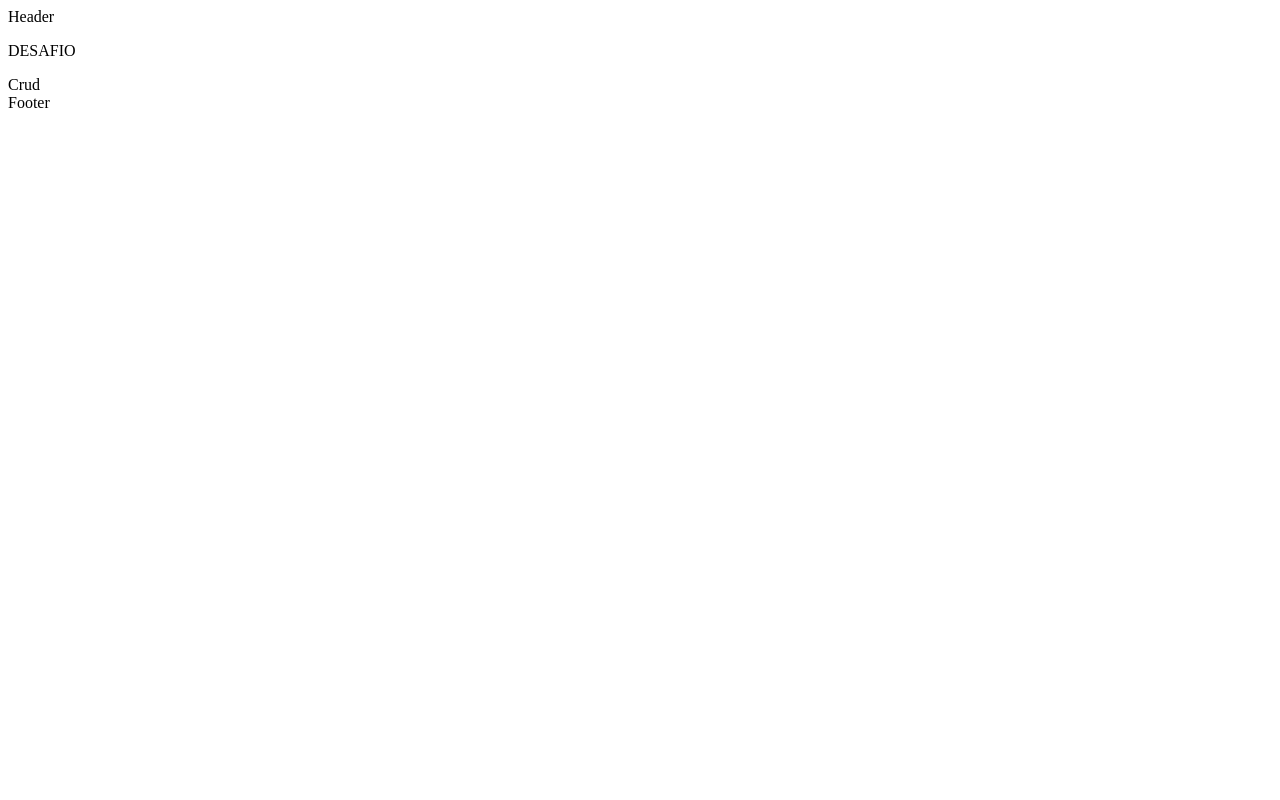
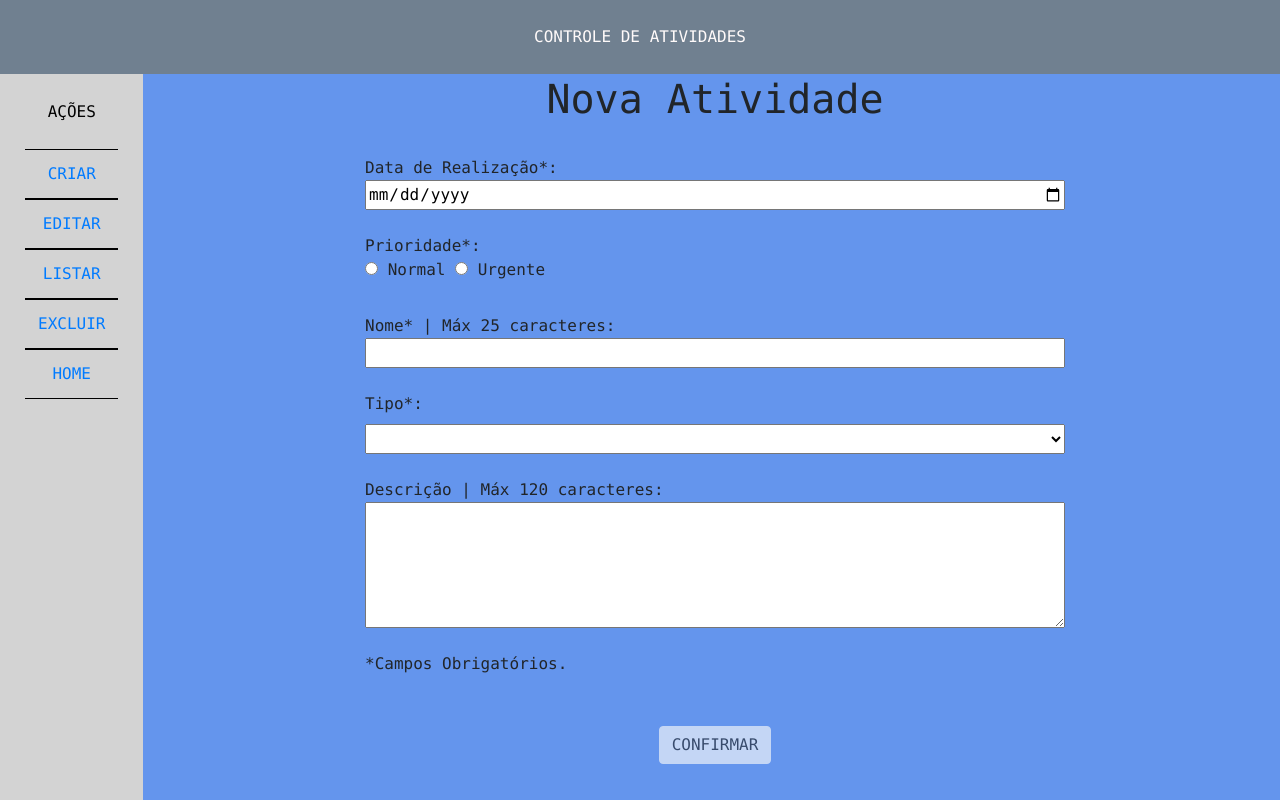
Before and after one commit to crismartens/desafio-tw-frontend, a website: page index.html at #!/criar in a window 1280 px wide. Drawn offline with nearby package versions, Linux system fonts and the light colour scheme; some packages are replaced by stand-ins of ours.

Commit message:
Add crud rotas

```diff
--- /dev/null
+++ b/css/custom.css
@@ -0,0 +1,116 @@
+body {
+    font-family: "Lucida Console", Courier, monospace;
+    background: snow;
+    text-align: center;
+    position: absolute;
+    height: 100%;
+    width: 100%;
+}
+
+.actions {
+    padding-left: 25px;
+    padding-right: 25px;
+    padding-top: 75px;
+    padding-bottom: 75px;
+    left: 0;
+    bottom: 0;
+    top: 0;
+    color: black;
+    background: lightgray;
+    position: fixed;
+    text-align: left;
+}
+
+.actions .title{
+    text-align: center !important;
+    padding-bottom: 25px;
+    padding-top: 25px;
+}
+
+.actions .list{
+    text-align: center;
+    padding-bottom: 5px;
+    padding-top: 5px;
+    display: grid;
+    border-color: black;
+    border-style: solid;
+    border-width: 1px;
+    border-left-style: none;
+    border-right-style: none;
+}
+
+header {
+    padding: 25px;
+    color: snow;
+    background: slategray;
+    position: fixed;
+    top: 0;
+    left: 0;
+    right: 0;
+    z-index: 9
+}
+
+header #wrapper {
+    min-height: 100%;
+    position: relative;
+}
+header #container {
+    overflow: hidden;
+}
+header #content div {
+    margin: 0 auto;
+}
+footer {
+    padding: 25px;
+    color: snow;
+    background: slategray;
+    position: fixed;
+    bottom: 0;
+    left: 0;
+    right: 0;
+    z-index: 9
+}
+
+.selected {
+    background: blueviolet !important;
+}
+
+.article {
+    padding-top: 75px;
+    padding-bottom: 75px;
+    padding-left: 150px;
+    background: cornflowerblue;
+    height: 100%;
+    overflow: auto;
+}
+
+.confirm {
+    margin: 25px;
+}
+
+.create .row{
+    display: inline-grid;
+    width: 100%;
+    max-width: 750px;
+}
+
+.update .row{
+    display: inline-grid;
+    width: 100%;
+    max-width: 750px;
+}
+
+.form {
+    padding: 25px;
+    display: grid;
+    text-align: left;
+}
+
+/*.form.ng-invalid {*/
+/*    background: red;*/
+/*    color:white;*/
+/*}*/
+
+.formField {
+    height: 30px;
+}
--- a/index.html
+++ b/index.html
@@ -4,25 +4,26 @@
     <meta charset="utf-8">
     <title>Desafio</title>
     <script src="node_modules/angular/angular.min.js"></script>
-    <!--    <script src="node_modules/angular-route/angular-route.min.js"></script>-->
+    <script src="node_modules/angular-route/angular-route.min.js"></script>
     <script src="index.js"></script>
     <script src="js/app.js"></script>
     <script src="js/crud.js"></script>
+    <script src="js/article.js"></script>
     <script src="js/header.js"></script>
     <script src="js/footer.js"></script>
+    <script src="node_modules/jquery/dist/jquery.slim.js"></script>
+    <script src="node_modules/bootstrap/dist/js/bootstrap.min.js"></script>
+    <link rel="stylesheet" href="node_modules/bootstrap/dist/css/bootstrap.min.css">
+    <link rel="stylesheet" type="text/css" href="css/custom.css" media="screen"/>
+
 </head>
 
 <body>
 
-<header></header>
-
-<div>
-    <p>DESAFIO</p>
-    {{value}}
-    <crud></crud>
-</div>
-
-<footer></footer>
+<app-header></app-header>
+<app-crud></app-crud>
+<app-article></app-article>
+<app-footer></app-footer>
 
 </body>
 </html>
--- a/index.js
+++ b/index.js
@@ -1,2 +1,45 @@
-angular.module('app', [
-]);
+app = angular.module('app', ['ngRoute'])
+
+app.config(function($routeProvider) {
+    $routeProvider
+        .when("/", {
+            template : "<h1>Main</h1><p>Click on the links to change this content</p>"
+        })
+        .when("/criar", {
+            templateUrl : "views/crud/create.html",
+            controller:'createController',
+        })
+        .when("/listar", {
+            templateUrl : "views/crud/read.html"
+        })
+        .when("/editar", {
+            templateUrl : "views/crud/update.html",
+            controller:'updateController',
+        })
+        .when("/excluir", {
+            templateUrl : "views/crud/delete.html"
+        });
+});
+
+app.controller('createController', [
+    '$scope',
+    function createController ($scope) {
+        $scope.atividade = {};
+        $scope.tipos = ['Manutenção', 'Desenvolvimento', 'Documentação'];
+        $scope.prioridades = ['Normal', 'Urgente'];
+        $scope.minDate = new Date();
+    }]);
+
+app.controller('updateController', [
+    '$scope',
+    function updateController ($scope) {
+        $scope.atividade = {
+            nome: 'Cris',
+            data: new Date(),
+            tipo: 'Desenvolvimento',
+            prioridade: 'urgente'
+        };
+        $scope.tipos = ['Manutenção', 'Desenvolvimento', 'Documentação'];
+        $scope.prioridades = ['Normal', 'Urgente'];
+        $scope.minDate = new Date();
+    }]);
--- /dev/null
+++ b/js/article.js
@@ -0,0 +1,11 @@
+angular.module('app')
+    .directive(
+        'appArticle',
+        function() {
+            return {
+                templateUrl:'../views/article.html',
+                link: function (scope, element, attrs) {
+
+                }
+            }
+        });
--- a/js/crud.js
+++ b/js/crud.js
@@ -1,11 +1,20 @@
 angular.module('app')
     .directive(
-        'crud',
+        'appCrud',
         function() {
             return {
                 templateUrl:'../views/crud.html',
                 link: function (scope, element, attrs) {
-                    scope.title = 'Crud';
+
+                    scope.actions = ['CRIAR', 'EDITAR', 'LISTAR', 'EXCLUIR', ""];
+                    scope.selected = scope.actions[0];
+
+                    scope.select = function (option) {
+                        scope.selected = option;
+                    }
+                    scope.getRoute = function (option) {
+                       return option ? "#!" + option.toLowerCase() : "#!";
+                    }
                 }
             }
         });
--- a/js/header.js
+++ b/js/header.js
@@ -1,6 +1,6 @@
 angular.module('app')
     .directive(
-        'header',
+        'appHeader',
         function() {
             return {
                 templateUrl:'../views/header.html',
--- a/package.json
+++ b/package.json
@@ -16,6 +16,9 @@
   "homepage": "https://bitbucket.org/kryzmartens/desafio-tw-frontend#readme",
   "dependencies": {
     "angular": "^1.8.2",
-    "angular-route": "^1.8.2"
+    "angular-route": "^1.8.2",
+    "bootstrap": "^4.5.3",
+    "jquery": "^3.5.1",
+    "popper.js": "^1.16.1"
   }
 }
--- /dev/null
+++ b/views/article.html
@@ -0,0 +1,3 @@
+<div class="article">
+    <div ng-view></div>
+</div>
--- a/views/crud.html
+++ b/views/crud.html
@@ -1 +1,18 @@
-<div>{{title}}</div>
+<div class="actions">
+    <div class="title">
+        <span>
+            AÇÕES
+        </span>
+
+    </div>
+    <div class="list"
+         ng-repeat="action in actions"
+         ng-class="selected === action ? selected : ''">
+        <button type="button"
+                class="btn btn-default"
+                ng-click="select(action)">
+            <a href="{{getRoute(action)}}">{{action || 'HOME'}}</a>
+        </button>
+    </div>
+
+</div>
--- /dev/null
+++ b/views/crud/create.html
@@ -0,0 +1,65 @@
+<div class="update" >
+
+    <div class="container">
+        <div class="row">
+
+            <h1>Nova Atividade</h1>
+
+            <form name="myForm" class="form-horizontal form">
+
+                <span>Data de Realização*:</span>
+                <input class="formField"
+                       type="date"
+                       ng-model="atividade.data"
+                       min="{{minDate | date:'yyyy-MM-dd'}}"
+                       required/>
+                <br>
+
+                <span>Prioridade*:</span>
+                <label required>
+                    <input type="radio" ng-model="atividade.prioridade" value="normal">
+                    Normal
+                    <input type="radio" ng-model="atividade.prioridade" value="urgente">
+                    Urgente
+                </label>
+                <br>
+
+                {{atividade.prioridade}}
+
+                <span>Nome* | Máx 25 caracteres:</span>
+                <input class="formField"
+                       type="text"
+                       ng-model="atividade.nome"
+                       ng-maxlength="25"
+                       required/>
+                <br>
+
+                <label for="repeatSelect"> Tipo*: </label>
+                <select class="formField"
+                        name="repeatSelect"
+                        id="repeatSelect"
+                        ng-model="atividade.tipo"
+                        required>
+                    <option ng-repeat="option in tipos" value="{{option}}">
+                        {{option}}
+                    </option>
+                </select>
+                <br>
+
+                <span>Descrição | Máx 120 caracteres:</span>
+                <textarea ng-model="atividade.descricao"
+                          ng-maxlength="120"
+                          rows="5">
+                </textarea>
+                <br>
+
+                <span>*Campos Obrigatórios.</span>
+
+            </form>
+
+        </div>
+    </div>
+
+    <button ng-disabled="myForm.$invalid" type="button" class="confirm btn btn-light">CONFIRMAR</button>
+
+</div>
--- a/views/footer.html
+++ b/views/footer.html
@@ -1 +1,3 @@
-<div>{{footer}}</div>
+<footer>
+    <span>Cristina Martens</span>
+</footer>
--- a/views/header.html
+++ b/views/header.html
@@ -1 +1,3 @@
-<div>{{header}}</div>
+<header>
+    <div>CONTROLE DE ATIVIDADES</div>
+</header>
```
Also changed, not shown: views/crud/delete.html (added, +3 -0 lines), views/crud/read.html (added, +3 -0 lines), views/crud/update.html (added, +63 -0 lines).
